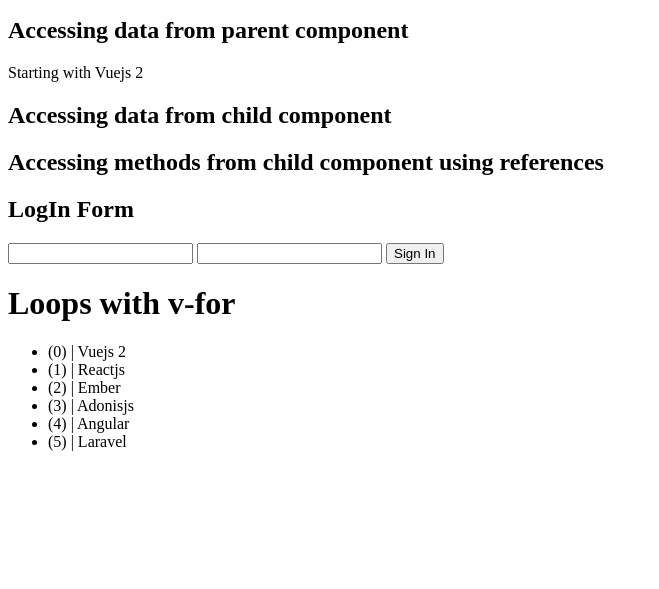
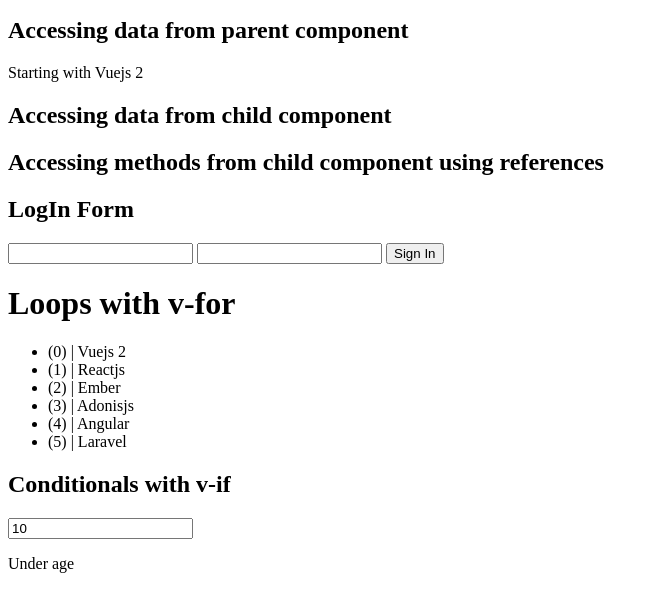
Before and after one commit to javier-pardinas/vue-from-scratch, a plain HTML site: page index.html in a window 1280 px wide. Shown: the part 637-1226 px from the top of the page, without its empty margins (0-659 px from the left). Before the commit the page ends 1104 px from the top, so only its background shows below. Drawn offline with nearby package versions, Linux system fonts and the light colour scheme.

Commit message:
created conditionals component

```diff
--- /dev/null
+++ b/components/conditionals.js
@@ -0,0 +1,17 @@
+Vue.component('conditionals', {
+    data() {
+        return {
+            age: 10
+        }
+    },
+    template:`
+    <div>
+    <h2>Conditionals with v-if</h2>
+    <input v-model="age"/>
+    <p v-if="age < 18">Under age</p>
+    <p v-else-if="age >= 18 && age < 30">Over age and under 30</p>
+    <p v-else-if="age >= 30 && age < 65">Over 30 and under 65</p>
+    <p v-else>You are retired</p>
+    </div>
+    `
+});
--- a/index.html
+++ b/index.html
@@ -30,6 +30,8 @@
     <script src="components/login-form.js"></script>
     <!--loops component-->
     <script src="components/loops.js"></script>
+    <!--conditionals component-->
+    <script src="components/conditionals.js"></script>
 </head>
 <body>
     <div id="app">
@@ -44,6 +46,7 @@
         <child-methods ref="childMethod"></child-methods>
         <login-form></login-form>
         <loops></loops>
+        <conditionals></conditionals>
     </div>
     <script>
         new Vue({
```
